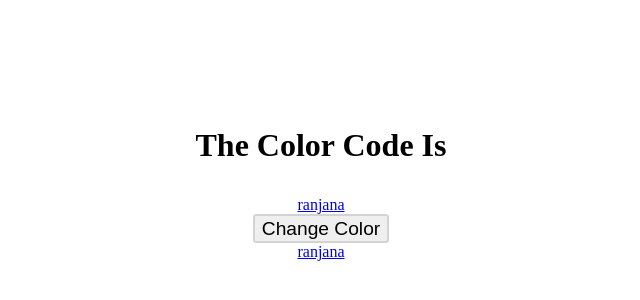
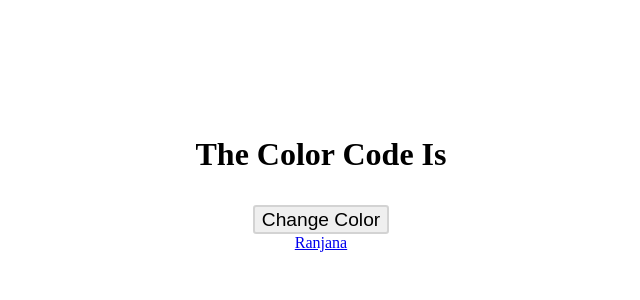
Before and after one commit to Prvn369/random_color_change, a plain HTML site: page index.html in a window 1280 px wide. Shown: the part 206-506 px from the top of the page, without its empty margins (319-959 px from the left). Drawn offline with Linux system fonts and the light colour scheme.

Commit message:
Update index.html
add ranjana link

```diff
--- a/index.html
+++ b/index.html
@@ -11,9 +11,8 @@
 <body>
     <div class="container">
         <h1>The Color Code Is </h1>
-        <a href="#">ranjana</a>
         <button type="" button>Change Color</button>
-        <a href="#">ranjana</a>
+        <a href="https://prvn369.github.io/ranjana/">Ranjana</a>
     </div>
     <script src="first.js"></script>
 </body>
```
